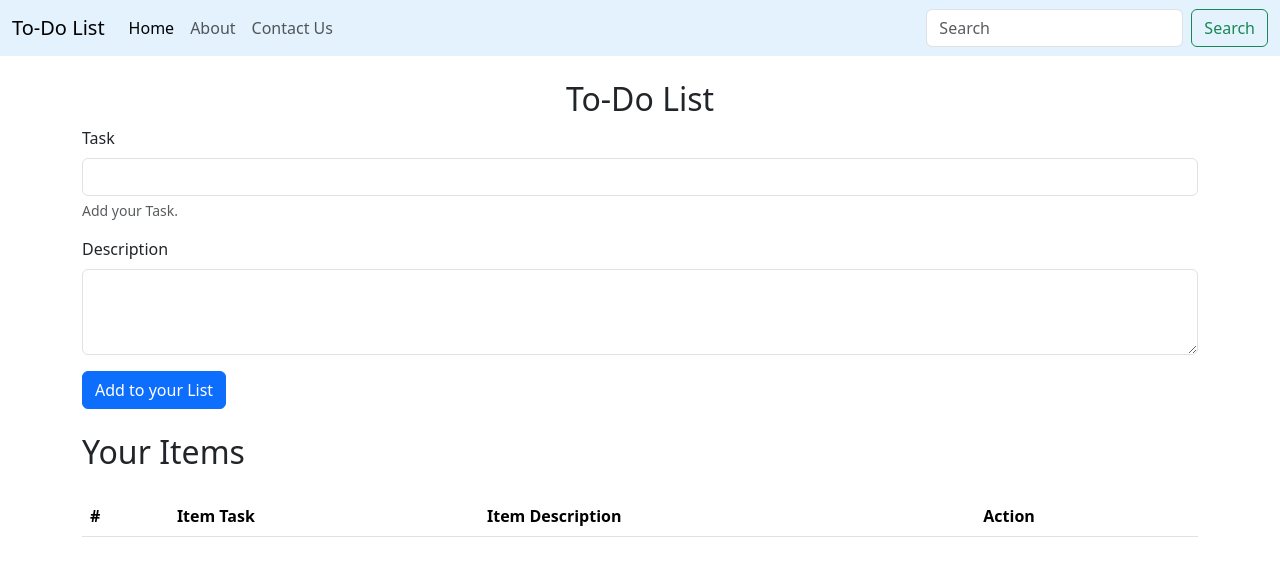
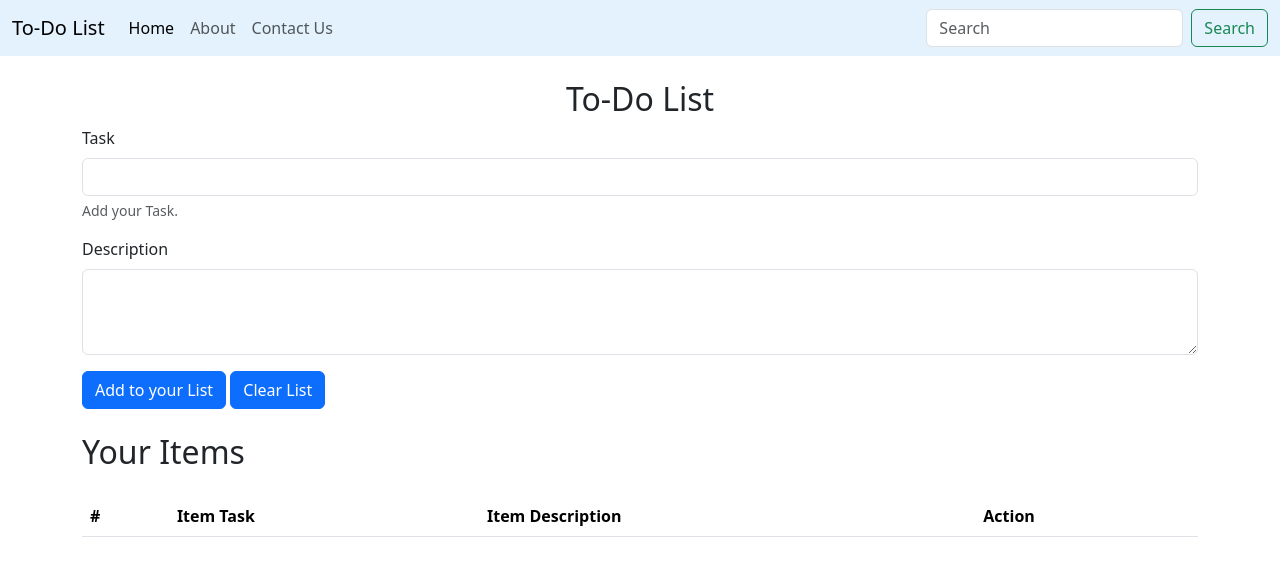
Before and after one commit to kushrm2803/ToDo-List, a plain HTML site: page index.html in a window 1280 px wide. Drawn offline with nearby package versions, Linux system fonts and the light colour scheme.

Commit message:
added clearlist button

```diff
--- a/index.html
+++ b/index.html
@@ -29,7 +29,9 @@
         <div class="collapse navbar-collapse" id="navbarSupportedContent">
           <ul class="navbar-nav me-auto mb-2 mb-lg-0">
             <li class="nav-item">
-              <a class="nav-link active" aria-current="page" href="index.html">Home</a>
+              <a class="nav-link active" aria-current="page" href="index.html"
+                >Home</a
+              >
             </li>
             <li class="nav-item">
               <a class="nav-link" href="#">About</a>
@@ -71,6 +73,9 @@
       <button type="submit" class="btn btn-primary" id="add-to-list">
         Add to your List
       </button>
+      <button type="submit" class="btn btn-primary" id="clear-list" onclick="clearlist()">
+        Clear List
+      </button>
       <div class="items my-4"><h2>Your Items</h2></div>
       <table class="table table-striped">
         <thead>
--- a/index.js
+++ b/index.js
@@ -40,6 +40,12 @@ function deleteContent(item_idx) {
   localStorage.setItem("items", JSON.stringify(items_arr1));
   addToTable();
 }
+function clearlist(){
+    if(confirm("Are you sure?")){
+        localStorage.clear();
+        addToTable();
+    }
+}
 localStorage.clear();
 addtolist = document.getElementById("add-to-list");
 addtolist.addEventListener("click", addContent);
```
